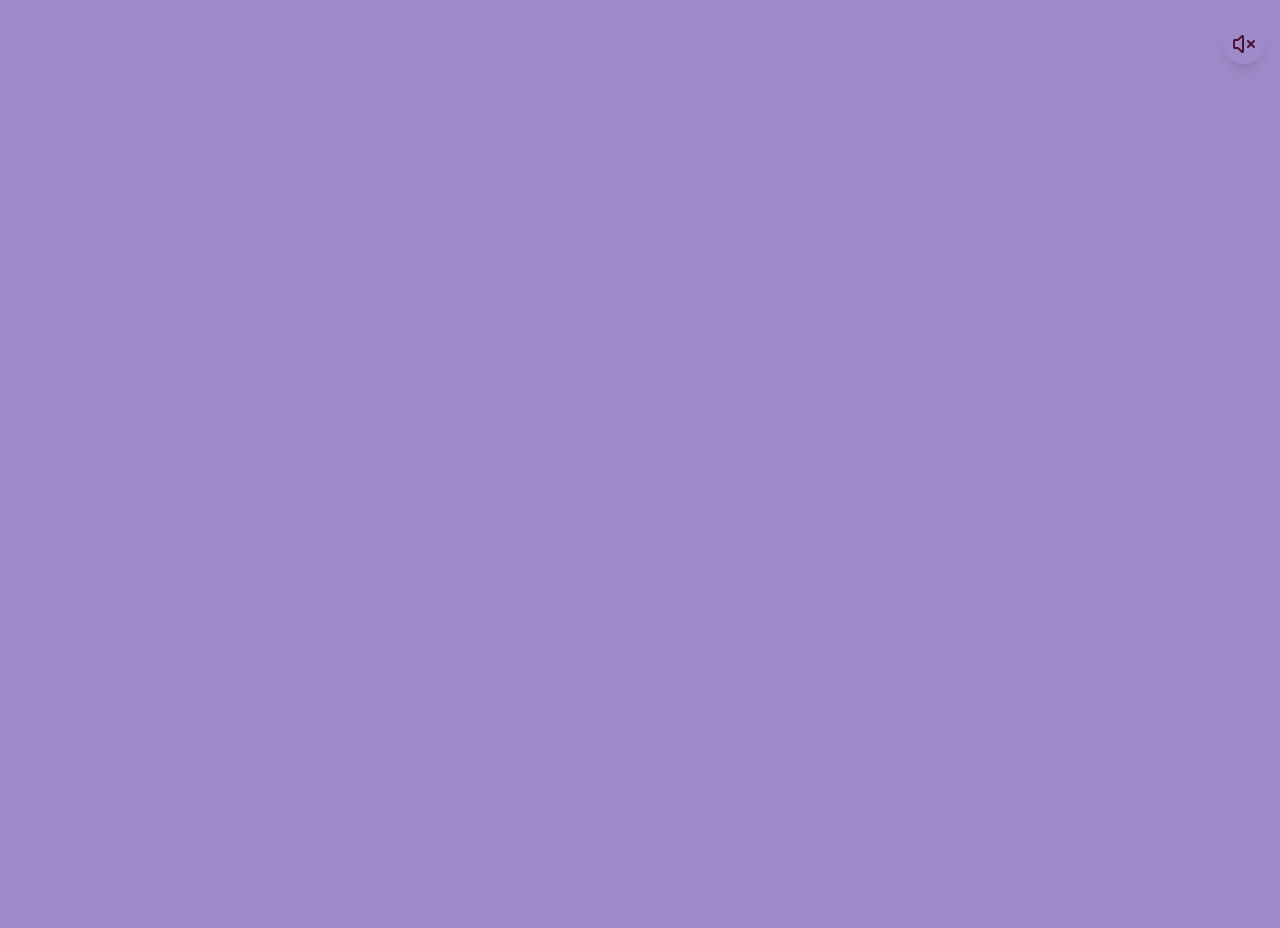
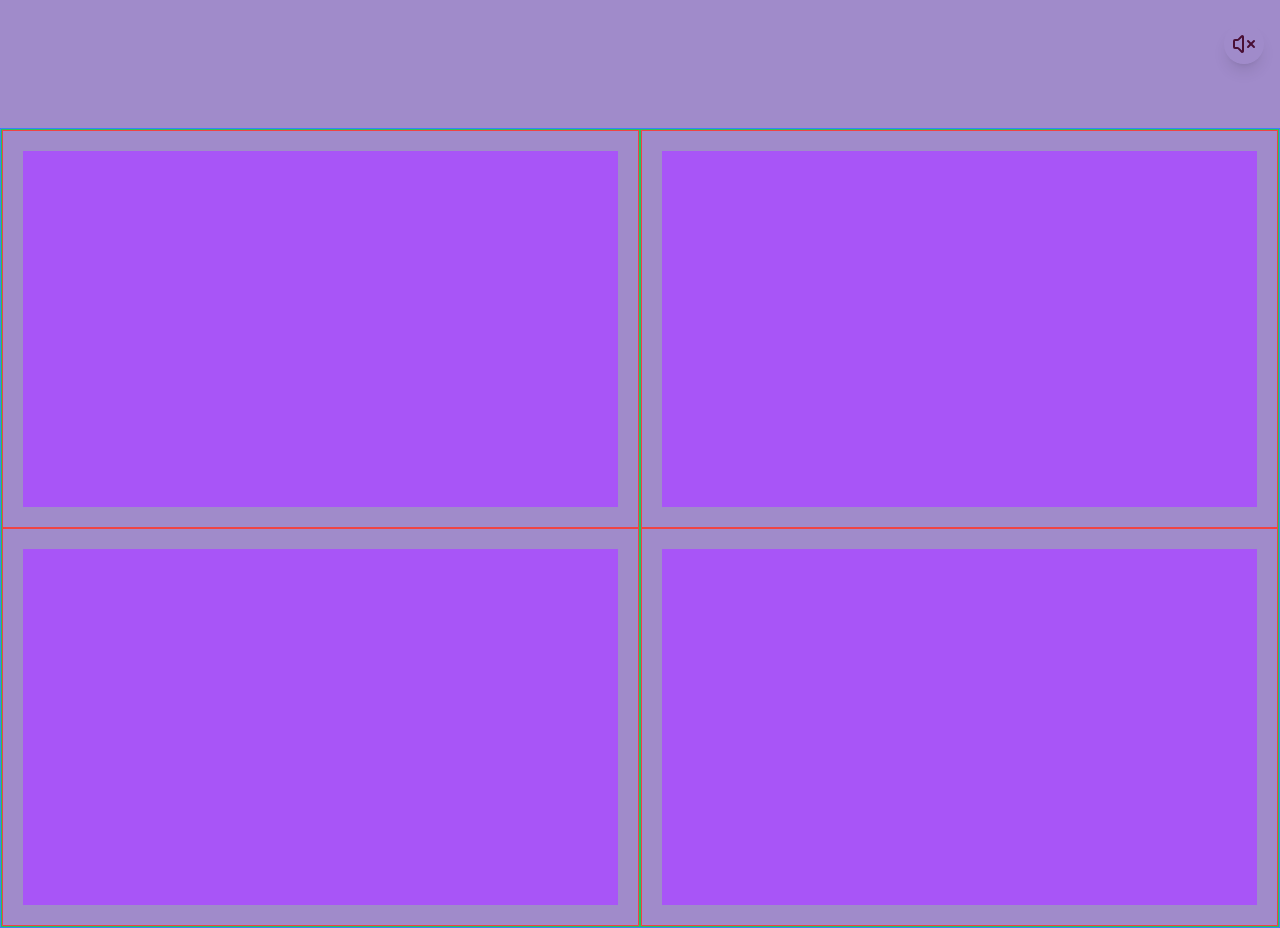
Before and after one commit to AmishaNair21/Portfolio, a Next.js app: page / in a window 1280 px wide. Shown: the part 720-1648 px from the top of the page. Built offline with nearby package versions, Linux system fonts and the light colour scheme.

Commit message:
border lining

```diff
--- a/src/components/sections/SecondSection.tsx
+++ b/src/components/sections/SecondSection.tsx
@@ -3,7 +3,40 @@ import React from 'react'
 const SecondSection = () => {
   return (
     <div className='flex min-h-screen justify-center items-center'>
+    <div className='grid grid-cols-2 border border-blue-500 min-h-screen w-full'>
+      <div className='border border-green-500'>
+        {/* left top */}
+        <div className='border border-red-500 h-1/2 p-5'>
+          <div className='border  border-purple-500 h-full bg-purple-500'>
 
+          </div>
+
+        </div>
+        {/* left bottom */}
+        <div className='border border-red-500 h-1/2 p-5'>
+            <div className='border  border-purple-500 h-full bg-purple-500'>
+
+          </div>
+        </div>
+
+      </div>
+      <div className='border border-green-500'>
+        {/* right top */}
+         <div className='border border-red-500 h-1/2 p-5'>
+          <div className='border  border-purple-500 h-full bg-purple-500'>
+
+          </div>
+        </div>
+        {/* right bottom */}
+        <div className='border border-red-500 h-1/2 p-5'>
+      <div className='border  border-purple-500 h-full bg-purple-500'>
+
+          </div>
+        </div>
+
+      </div>
+
+    </div>
 
 
     </div>
```
